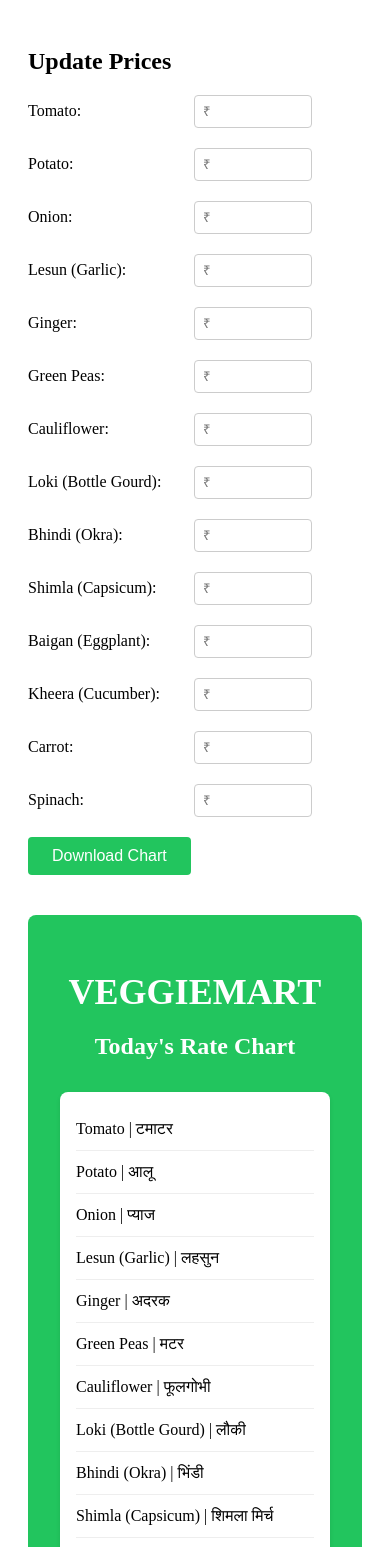
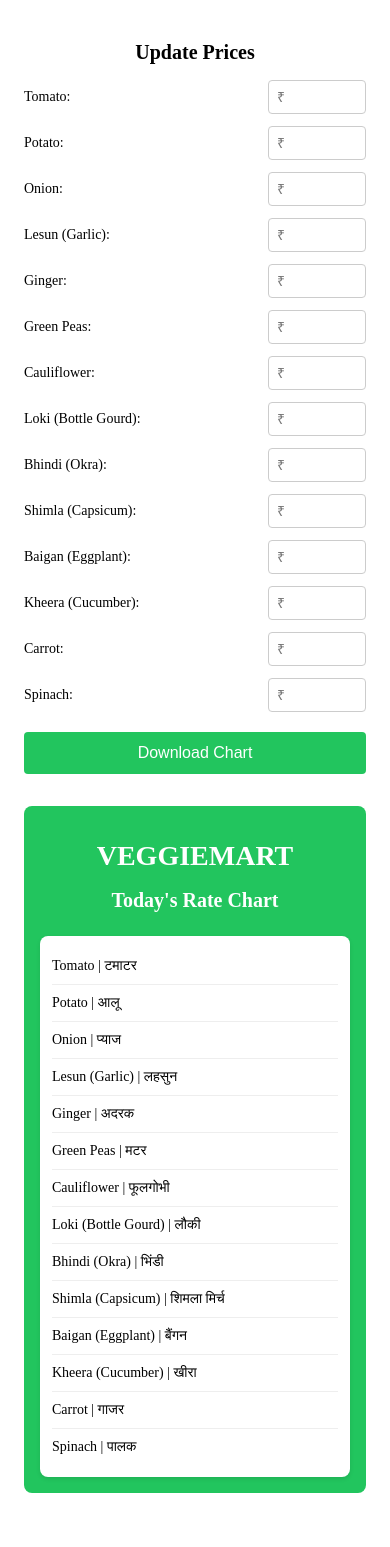
Before and after one commit to theconfusedhead/react, a React (Vite) app: page / in a window 390 px wide. Shown: the top 1547 px of the page. After the commit the page ends 1517 px from the top, so only its background shows below. Built offline with nearby package versions, Linux system fonts and the light colour scheme.

Commit message:
mobile friendlyUI

```diff
--- a/Chart.jsx
+++ b/Chart.jsx
@@ -1,5 +1,5 @@
 import React, { useState, useRef } from "react";
-import html2canvas from "html2canvas"; // Changed to regular import
+import html2canvas from "html2canvas";
 import "./VeggieMart.css";
 
 const vegetables = [
@@ -23,6 +23,7 @@
   const [prices, setPrices] = useState({});
   const [isDownloading, setIsDownloading] = useState(false);
   const chartRef = useRef(null);
+  const mobileChartRef = useRef(null);
 
   const handlePriceChange = (vegetable, value) => {
     setPrices((prev) => ({
@@ -32,22 +33,30 @@
   };
 
   const downloadChart = async () => {
-    if (!chartRef.current) return;
+    if (!mobileChartRef.current) return;
 
     try {
       setIsDownloading(true);
 
-      // Add a small delay to ensure styles are fully applied
+      // Hide the preview chart and show the mobile version temporarily
+      if (chartRef.current) chartRef.current.style.display = "none";
+      mobileChartRef.current.style.display = "block";
+
       await new Promise((resolve) => setTimeout(resolve, 100));
 
-      const canvas = await html2canvas(chartRef.current, {
-        scale: 2, // Higher quality
+      const canvas = await html2canvas(mobileChartRef.current, {
+        scale: 2,
         useCORS: true,
         backgroundColor: "#22c55e",
-        logging: true, // For debugging
+        width: 400, // Mobile-optimized width
+        height: 800, // Mobile-optimized height
+        logging: true,
       });
 
-      // Create a temporary link and trigger download
+      // Restore display states
+      if (chartRef.current) chartRef.current.style.display = "block";
+      mobileChartRef.current.style.display = "none";
+
       const link = document.createElement("a");
       link.href = canvas.toDataURL("image/png");
       link.download = `veggie-prices-${
@@ -65,10 +74,11 @@
   };
 
   return (
-    <div className="container">
+    <div className="app-container">
+      {/* Form Section */}
       <div className="form-section">
         <h2 className="form-title">Update Prices</h2>
-        <div className="form-grid">
+        <div className="price-form">
           {vegetables.map((veg) => (
             <div key={veg.name} className="form-row">
               <label className="form-label">{veg.name}:</label>
@@ -91,6 +101,7 @@
         </button>
       </div>
 
+      {/* Preview Chart */}
       <div ref={chartRef} className="chart-container">
         <div className="chart-header">
           <h1 className="chart-title">VEGGIEMART</h1>
@@ -98,7 +109,30 @@
         </div>
 
         <div className="price-chart">
-          {vegetables.map((veg, index) => (
+          {vegetables.map((veg) => (
+            <div key={veg.name} className="price-row">
+              <div className="vegetable-name">
+                <span>
+                  {veg.name} | {veg.hindi}
+                </span>
+              </div>
+              <div className="vegetable-price">
+                {prices[veg.name] ? `₹${prices[veg.name]}` : ""}
+              </div>
+            </div>
+          ))}
+        </div>
+      </div>
+
+      {/* Hidden Mobile-Optimized Chart for Download */}
+      <div ref={mobileChartRef} className="mobile-chart-container">
+        <div className="chart-header">
+          <h1 className="chart-title">VEGGIEMART</h1>
+          <h2 className="chart-subtitle">Today's Rate Chart</h2>
+        </div>
+
+        <div className="price-chart">
+          {vegetables.map((veg) => (
             <div key={veg.name} className="price-row">
               <div className="vegetable-name">
                 <span>
--- a/VeggieMart.css
+++ b/VeggieMart.css
@@ -1,91 +1,186 @@
-.container {
+.app-container {
+  max-width: 100%;
+  padding: 16px;
+  margin: 0 auto;
+}
+
+@media (min-width: 768px) {
+  .app-container {
     max-width: 1000px;
-  margin: 0 auto;
     padding: 20px;
+  }
 }
 
 .form-section {
-  margin-bottom: 40px;
+  margin-bottom: 32px;
 }
 
 .form-title {
+  font-size: 20px;
+  font-weight: bold;
+  margin-bottom: 16px;
+  text-align: center;
+}
+
+@media (min-width: 768px) {
+  .form-title {
     font-size: 24px;
-  font-weight: bold;
+    text-align: left;
+  }
+}
+
+.price-form {
+  display: flex;
+  flex-direction: column;
+  gap: 12px;
   margin-bottom: 20px;
 }
 
-.form-grid {
+@media (min-width: 768px) {
+  .price-form {
     display: grid;
     grid-template-columns: repeat(auto-fill, minmax(300px, 1fr));
     gap: 20px;
-  margin-bottom: 20px;
+  }
 }
 
 .form-row {
   display: flex;
   align-items: center;
-  gap: 16px;
+  gap: 12px;
 }
 
 .form-label {
+  flex: 1;
+  font-size: 14px;
+}
+
+@media (min-width: 768px) {
+  .form-label {
     width: 150px;
+    flex: none;
+    font-size: 16px;
+  }
 }
 
 .price-input {
+  width: 80px;
   padding: 8px;
   border: 1px solid #ccc;
   border-radius: 4px;
+  font-size: 14px;
+}
+
+@media (min-width: 768px) {
+  .price-input {
     width: 100px;
+    font-size: 16px;
+  }
 }
 
 .download-button {
+  width: 100%;
   background-color: #22c55e;
   color: white;
-  padding: 10px 24px;
+  padding: 12px;
   border: none;
   border-radius: 4px;
   cursor: pointer;
   font-size: 16px;
+  transition: background-color 0.2s;
 }
 
-.download-button:hover {
+@media (min-width: 768px) {
+  .download-button {
+    width: auto;
+    padding: 10px 24px;
+  }
+}
+
+.download-button:hover:not(:disabled) {
   background-color: #16a34a;
+}
+
+.download-button:disabled {
+  background-color: #94a3b8;
+  cursor: not-allowed;
+  opacity: 0.7;
 }
 
 .chart-container {
   background-color: #22c55e;
+  padding: 16px;
+  border-radius: 8px;
+}
+
+@media (min-width: 768px) {
+  .chart-container {
     padding: 32px;
+  }
+}
+
+.mobile-chart-container {
+  display: none;
+  width: 400px;
+  background-color: #22c55e;
+  padding: 16px;
   border-radius: 8px;
+  position: fixed;
+  left: -9999px;
 }
 
 .chart-header {
   text-align: center;
   color: white;
-  margin-bottom: 32px;
+  margin-bottom: 24px;
 }
 
 .chart-title {
+  font-size: 28px;
+  font-weight: bold;
+  margin-bottom: 4px;
+}
+
+.chart-subtitle {
+  font-size: 20px;
+}
+
+@media (min-width: 768px) {
+  .chart-title {
     font-size: 36px;
-  font-weight: bold;
-  margin-bottom: 8px;
   }
 
   .chart-subtitle {
     font-size: 24px;
   }
+}
 
 .price-chart {
   background-color: white;
   border-radius: 8px;
+  padding: 12px;
+  box-shadow: 0 2px 4px rgba(0, 0, 0, 0.1);
+}
+
+@media (min-width: 768px) {
+  .price-chart {
     padding: 16px;
-  box-shadow: 0 2px 4px rgba(0, 0, 0, 0.1);
+  }
 }
 
 .price-row {
   display: grid;
   grid-template-columns: 1fr auto;
+  padding: 10px 0;
+  border-bottom: 1px solid #eee;
+  font-size: 14px;
+}
+
+@media (min-width: 768px) {
+  .price-row {
     padding: 12px 0;
-  border-bottom: 1px solid #eee;
+    font-size: 16px;
+  }
 }
 
 .price-row:last-child {
@@ -100,23 +195,3 @@
   font-weight: bold;
   text-align: right;
 }
-.download-button {
-  background-color: #22c55e;
-  color: white;
-  padding: 10px 24px;
-  border: none;
-  border-radius: 4px;
-  cursor: pointer;
-  font-size: 16px;
-  transition: background-color 0.2s;
-}
-
-.download-button:hover:not(:disabled) {
-  background-color: #16a34a;
-}
-
-.download-button:disabled {
-  background-color: #94a3b8;
-  cursor: not-allowed;
-  opacity: 0.7;
-}
```
Lines whose indentation alone changed are shown as unchanged.
